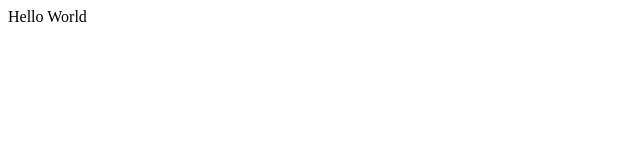
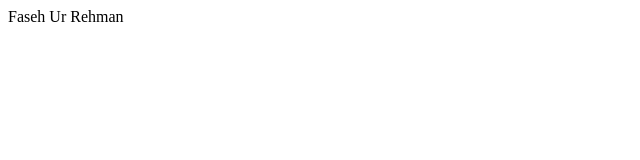
Before and after one commit to Faseh87/JS_1_HelloWorld, a plain HTML site: page index.html in a window 1280 px wide. Shown: the full height of the page, 0-640 px from the left. Drawn offline with Linux system fonts and the light colour scheme.

Commit message:
Update index.html

```diff
--- a/index.html
+++ b/index.html
@@ -3,6 +3,6 @@
         <script src = "./index.js"></script>
     </head>
 <body>
-    Hello World
+    Faseh Ur Rehman
 </body>
     </html>
```
